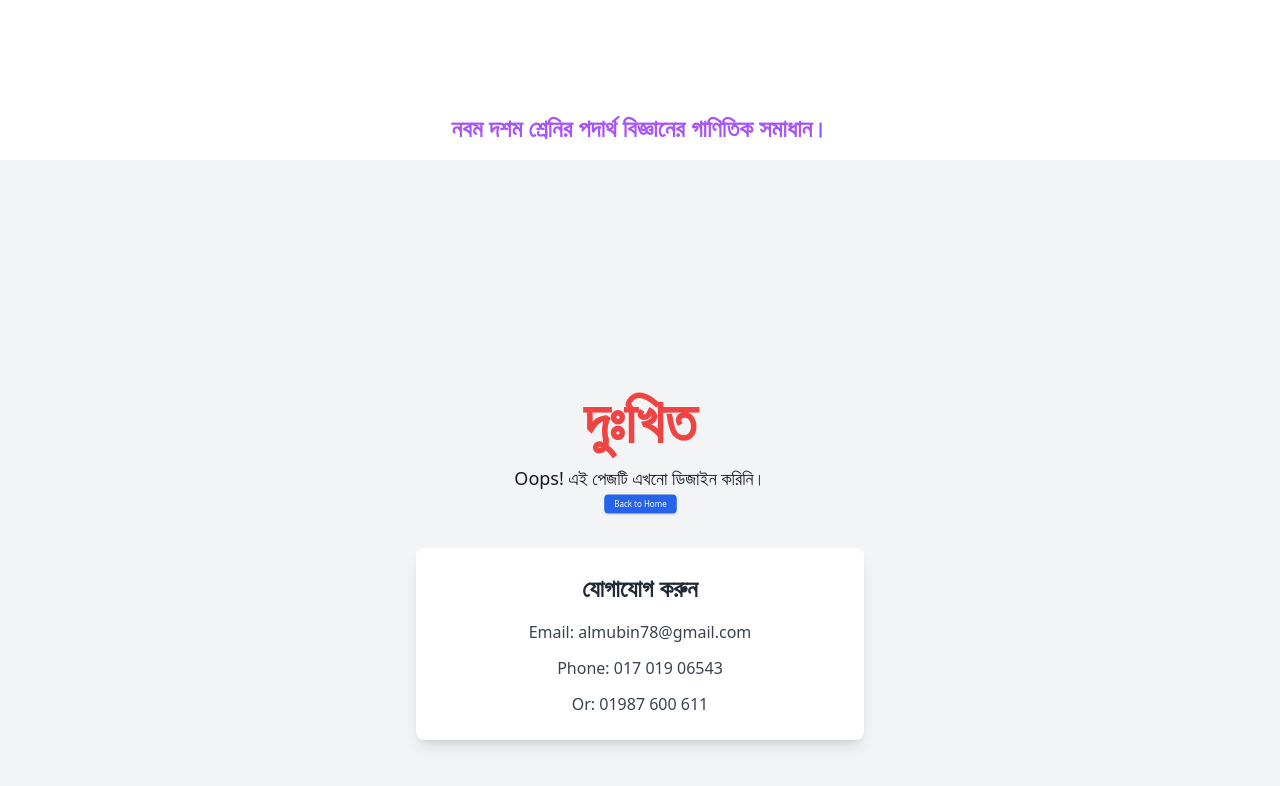
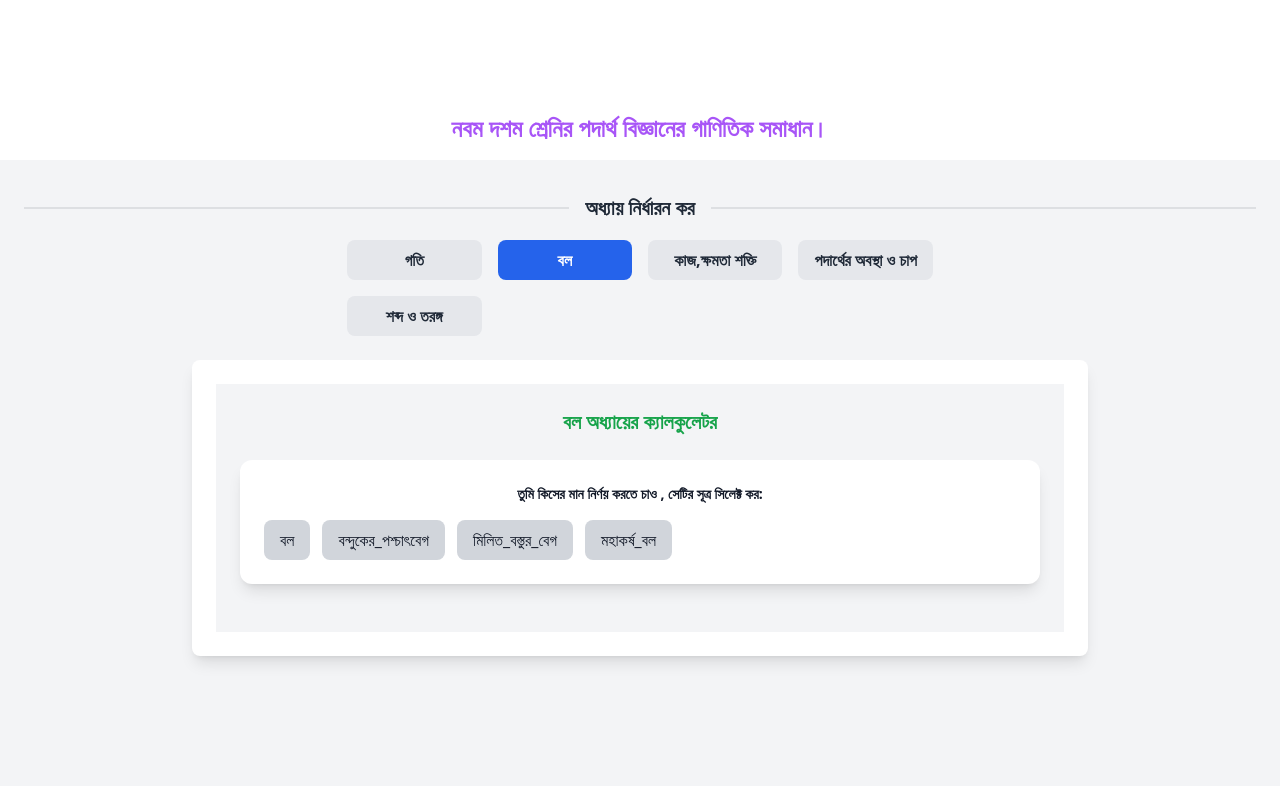
Before and after one commit to almubin78/Physics-Problems-solving-website, a React (Create React App) app: page /force in a window 1280 px wide. Shown: the top 786 px of the page. Built offline with nearby package versions, Linux system fonts and the light colour scheme.

Commit message:
force data design done

```diff
--- /dev/null
+++ b/src/NewLy/AllHomePages/MainPage.js
@@ -0,0 +1,54 @@
+import React from 'react';
+import { NavLink, Outlet } from 'react-router-dom';
+
+const MainPage = () => {
+
+
+  return (
+    <div className="min-h-screen flex flex-col items-center p-6 bg-gray-100">
+      {/* <h1 className="text-3xl font-bold text-gray-800 mb-6">
+        Laws & Integrations
+      </h1> */}
+      <p className="text-xl font-bold text-gray-800 mb-6 divider">
+        অধ্যায় নির্ধারন কর
+      </p>
+
+      {/* Navigation Tabs */}
+      <div className="grid grid-cols-2 md:grid-cols-4 gap-4 mb-6">
+        {[
+          { path: "/motion", label: "গতি" },
+          { path: "/force", label: "বল" },
+          {
+            path: "/work-power-energy",
+            label: "কাজ,ক্ষমতা শক্তি",
+          },
+          { path: "/matterAndPressure", label: "পদার্থের অবস্থা ও চাপ" },
+          { path: "/sound-and-wave", label: "শব্দ ও তরঙ্গ" },
+        ].map((item) => (
+          <NavLink
+            key={item.path}
+            to={item.path}
+            className={({ isActive }) =>
+              `px-4 py-2 rounded-lg text-center font-semibold transition ${
+                isActive
+                  ? "bg-blue-600 text-white"
+                  : "bg-gray-200 text-gray-800 hover:bg-gray-300"
+              }`
+            }
+          >
+            {item.label}
+          </NavLink>
+        ))}
+      </div>
+
+      {/* Content Area */}
+      <div className="w-full max-w-4xl bg-white p-6 rounded-lg shadow-lg">
+        <Outlet />
+      </div>
+
+
+    </div>
+  );
+};
+
+export default MainPage;
--- /dev/null
+++ b/src/NewLy/Data/forcesData.js
@@ -0,0 +1,47 @@
+export const lawsDetailsForForce = {
+    বল: [
+      {
+        formula: "F = ma",
+        inputs: ["m", "a"],
+        resultInfo: "নির্নেয় বলের মান:",
+        unit: "N",
+        calculate: (inputs)=> inputs.m * inputs.a
+      },
+      {
+        formula: "F = m(v-u)/t",
+        inputs: ["m", "v", "u", "t"],
+        resultInfo: "নির্নেয় বলের মান:",
+        unit: "N",
+        calculate: (inputs)=> (inputs.m * (inputs.v - inputs.u)/inputs.t)
+      },
+    ],
+    বন্দুকের_পশ্চাৎবেগ: [
+      {
+        formula: "v2 = -( m1 * v1 )/m2",
+        inputs: ["m1", "v1", "m2"],
+        resultInfo: "বন্দুকের পশ্চাৎবেগ: ",
+        unit: "m/s",
+        calculate: (v) => (-v.m1 * v.v1) / v.m2,
+      },
+    ],
+    মিলিত_বস্তুর_বেগ: [
+      {
+        formula: "v = (m1 * u1 - m2 * u2)/(m1+m2)",
+        inputs: ["m1", "m2", "u1", "u2"],
+        resultInfo: "u1 কে ঋণাত্মক ধরে,  মিলিত বস্তুদ্বয়ের বেগ: ",
+        unit: "m/s",
+        calculate:(inputValues)=>(inputValues.m2 * inputValues.u2 - inputValues.m1 * inputValues.u1) /
+        (inputValues.m2 + inputValues.m1)
+      },
+    ],
+    মহাকর্ষ_বল: [
+      {
+        formula: "F = (GMm)/r^2",
+        inputs: ["M", "m", "r"],
+        resultInfo: "বস্তু দ্বয়ের মধ্যে ক্রিয়াশীল মহাকর্ষ বলঃ  ",
+        unit: "N",
+        calculate:(inputValues)=>(6.673e-11 * inputValues.M * inputValues.m) /
+        (inputValues.r * inputValues.r)
+      },
+    ],
+  };
--- /dev/null
+++ b/src/NewLy/commonUI/CalculateChapters/ForceCalculator.js
@@ -0,0 +1,16 @@
+import React from 'react';
+import GenericCalculator from '../CalculatorDesign/GenericCalculator';
+import { lawsDetailsForForce } from '../../Data/forcesData';
+
+const ForceCalculator = () => {
+    const variables = ['বল','বন্দুকের_পশ্চাৎবেগ','মিলিত_বস্তুর_বেগ','মহাকর্ষ_বল']
+    return (
+        <GenericCalculator
+            title='বল অধ্যায়ের ক্যালকুলেটর '
+            variables={variables}
+            lawsDetails={lawsDetailsForForce}
+        />
+    );
+};
+
+export default ForceCalculator;
--- a/src/NewLy/commonUI/CalculateChapters/MotionCalculator.js
+++ b/src/NewLy/commonUI/CalculateChapters/MotionCalculator.js
@@ -7,7 +7,7 @@ const MotionCalculator = () => {
 
     return (
       <GenericCalculator
-        title="গতি অধ্যায়ের গাণিতিক সমস্যার সমাধান"
+        title="গতি অধ্যায়ের গাণিতিক ক্যালকুলেটর"
         variables={variables}
         lawsDetails={newMotionData}
       />
--- a/src/NewLy/commonUI/CalculatorDesign/GenericCalculator.js
+++ b/src/NewLy/commonUI/CalculatorDesign/GenericCalculator.js
@@ -7,7 +7,7 @@ const GenericCalculator = ({ title, variables, lawsDetails }) => {
   const {
     variableToSolve,
     selectedLaw,
-    inputValues,
+    // inputValues,
     result,
     handleVariableSelection,
     handleLawSelection,
@@ -17,13 +17,13 @@ const GenericCalculator = ({ title, variables, lawsDetails }) => {
 
   return (
     <div className="p-6 min-h-fit bg-gray-100 dark:bg-gray-900 text-gray-900 dark:text-gray-100">
-      <h1 className="text-3xl font-bold mb-6 text-center text-green-600 dark:text-green-400">
+      <h1 className="text-xl font-bold mb-6 text-center text-green-600 dark:text-green-400">
         {title}
       </h1>
 
       {/* Step 1: Select variable to solve */}
       <div className="mb-6 bg-white dark:bg-gray-800 shadow-lg rounded-xl p-6">
-        <h2 className="text-xl font-semibold mb-4">
+        <h2 className="text-sm font-semibold mb-4">
           তুমি কিসের মান নির্ণয় করতে চাও , সেটির সূত্র সিলেক্ট কর:
         </h2>
         <div className="flex flex-wrap gap-3">
```
Also changed, not shown: src/router/router2.js (+11 -2 lines).
